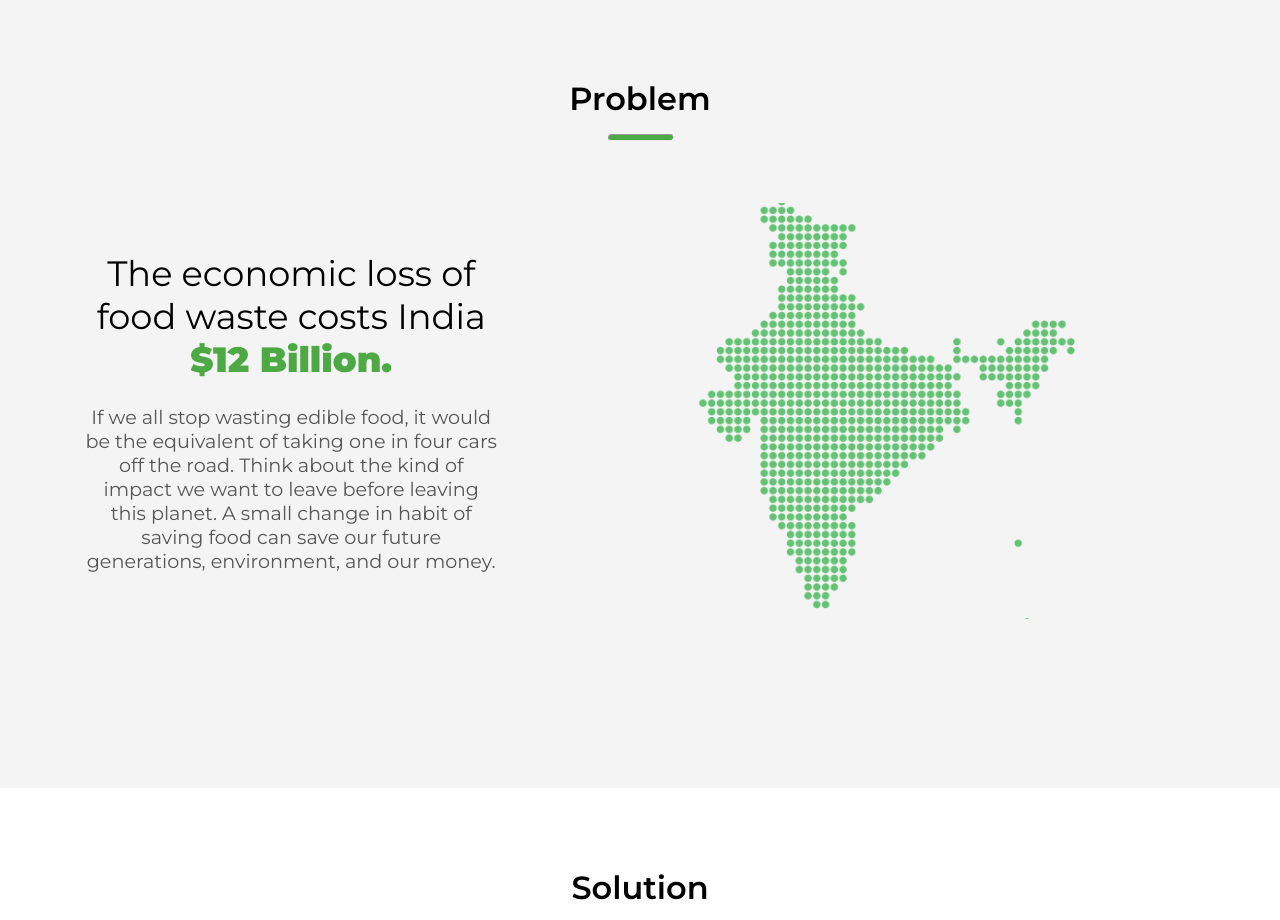
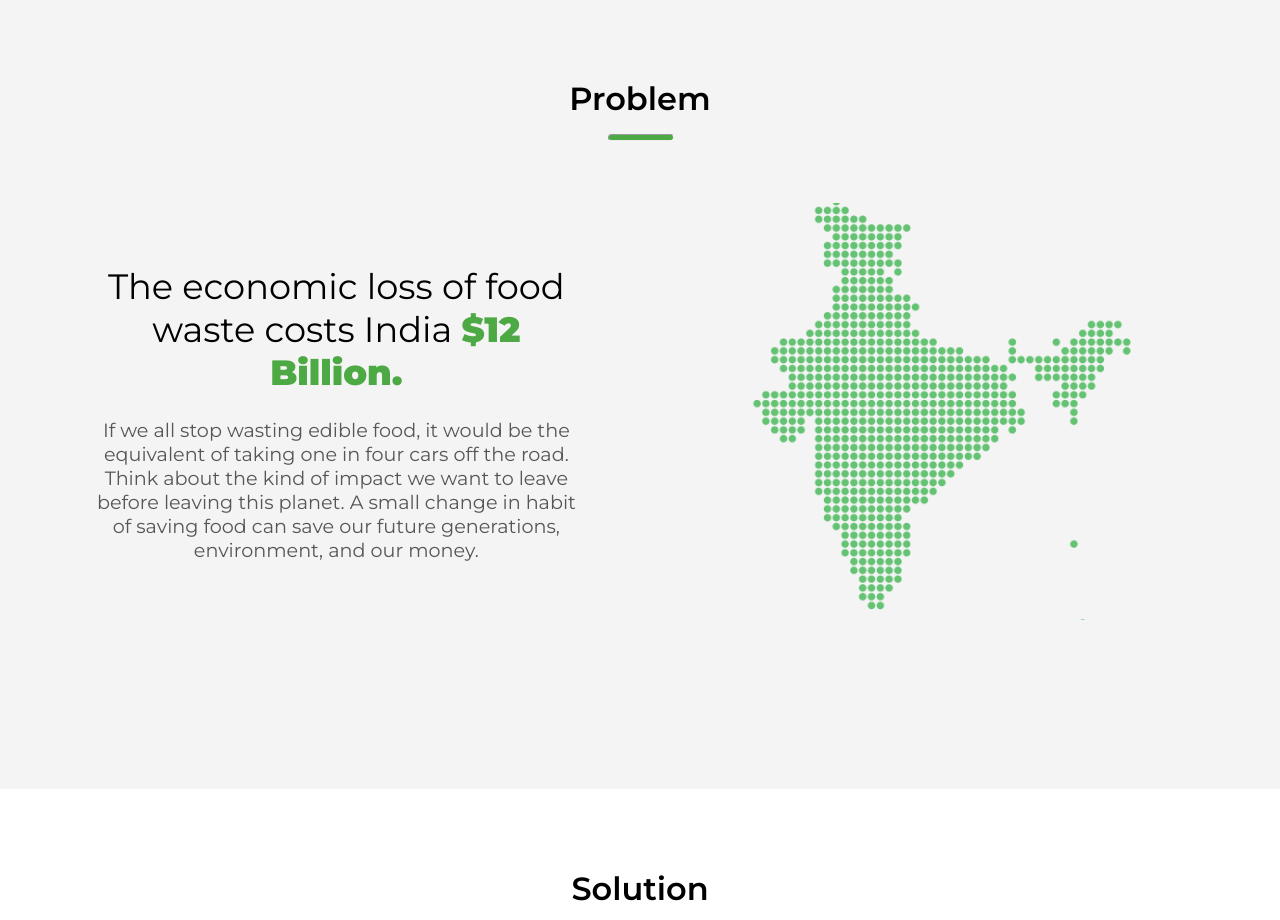
Before and after one commit to vatsalyasagraya/wasteopedia, a React (Create React App) app: page / in a window 1280 px wide. Shown: the part 1780-2700 px from the top of the page. Built offline with nearby package versions, Linux system fonts and the light colour scheme.

Commit message:
new commit

```diff
--- a/src/components/Pages/problem.css
+++ b/src/components/Pages/problem.css
@@ -6,17 +6,17 @@
     display: flex;
     align-items: center;
     justify-content: space-between;
-    padding: 80px 10px;
+    padding: 80px 0px;
 
-    margin: 5px 15px;
+    margin: 5px 0px;
 }
 .ind{
-    width: 55%;
-    height: 55% ;
+    width: 60%;
+    height: 60% ;
 }
 .box1{
-    width: 40%;
-    padding-left: 60px;
+    width: 50%;
+    padding-left: 7%;
 }
 .box1 span{
     font-size: 2.2rem;
```
